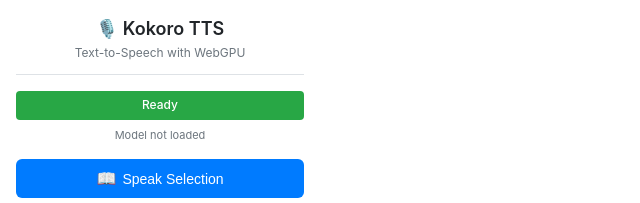
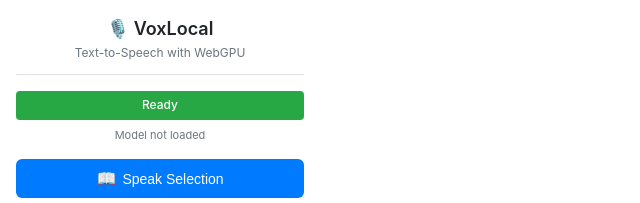
Before and after one commit to Manto/vox-local, a website built with webpack: page src/popup.html in a window 1280 px wide. Shown: the top 203 px of the page, 0-640 px from the left. Built offline with nearby package versions, Linux system fonts and the light colour scheme.

Commit message:
clean up text

```diff
--- a/src/popup.css
+++ b/src/popup.css
@@ -1,4 +1,4 @@
-/* Popup styles for Kokoro TTS extension */
+/* Popup styles for VoxLocal extension */
 
 :root {
   --primary-color: #007bff;
--- a/src/popup.html
+++ b/src/popup.html
@@ -3,13 +3,13 @@
 <head>
   <meta charset="UTF-8">
   <meta name="viewport" content="width=device-width, initial-scale=1.0">
-  <title>Kokoro TTS</title>
+  <title>VoxLocal</title>
   <link rel="stylesheet" href="popup.css">
 </head>
 <body>
   <div class="container">
     <header>
-      <h1>🎙️ Kokoro TTS</h1>
+      <h1>🎙️ VoxLocal</h1>
       <p class="subtitle">Text-to-Speech with WebGPU</p>
     </header>
 
```
Also changed, not shown: README.md.
